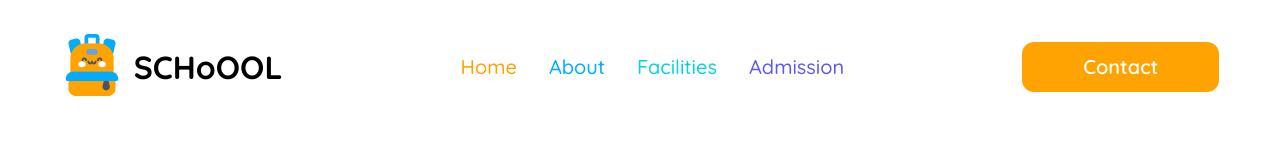
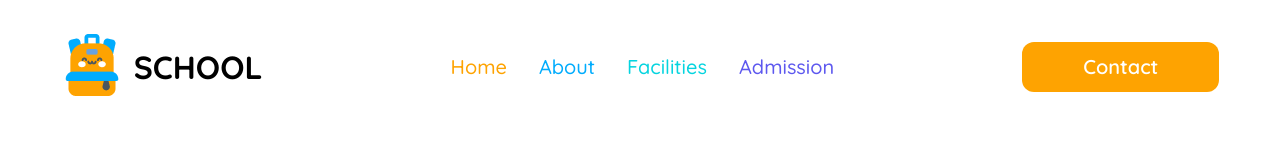
Before and after one commit to istiakiraz/School-Am-B11-2, a plain HTML site: page index.html in a window 1280 px wide. Shown: the top 160 px of the page. Drawn offline with Linux system fonts and the light colour scheme.

Commit message:
Update index.html

```diff
--- a/index.html
+++ b/index.html
@@ -16,7 +16,7 @@
                 <div><img src="assets/logo.png" alt=""></div>
                 <div class="hamburger-menu"><i class="fa-solid fa-bars icon-large" style="color: #000000;"></i></div>
 
-                <h2 class="nav-h">SCHoOOL</h2>
+                <h2 class="nav-h">SCHOOL</h2>
             </div>
             <div class="div">
                 <li class="nav-section">
```
